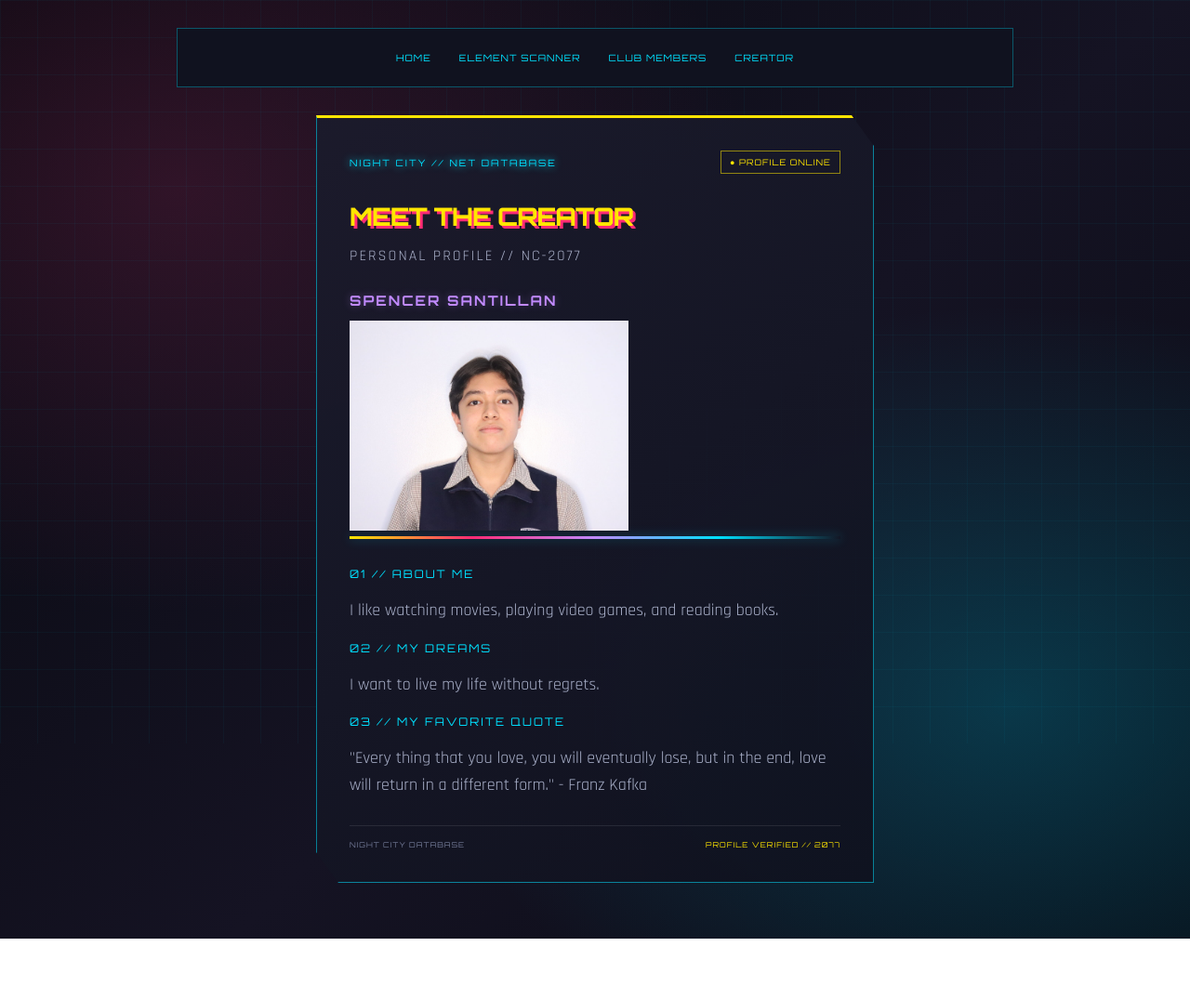
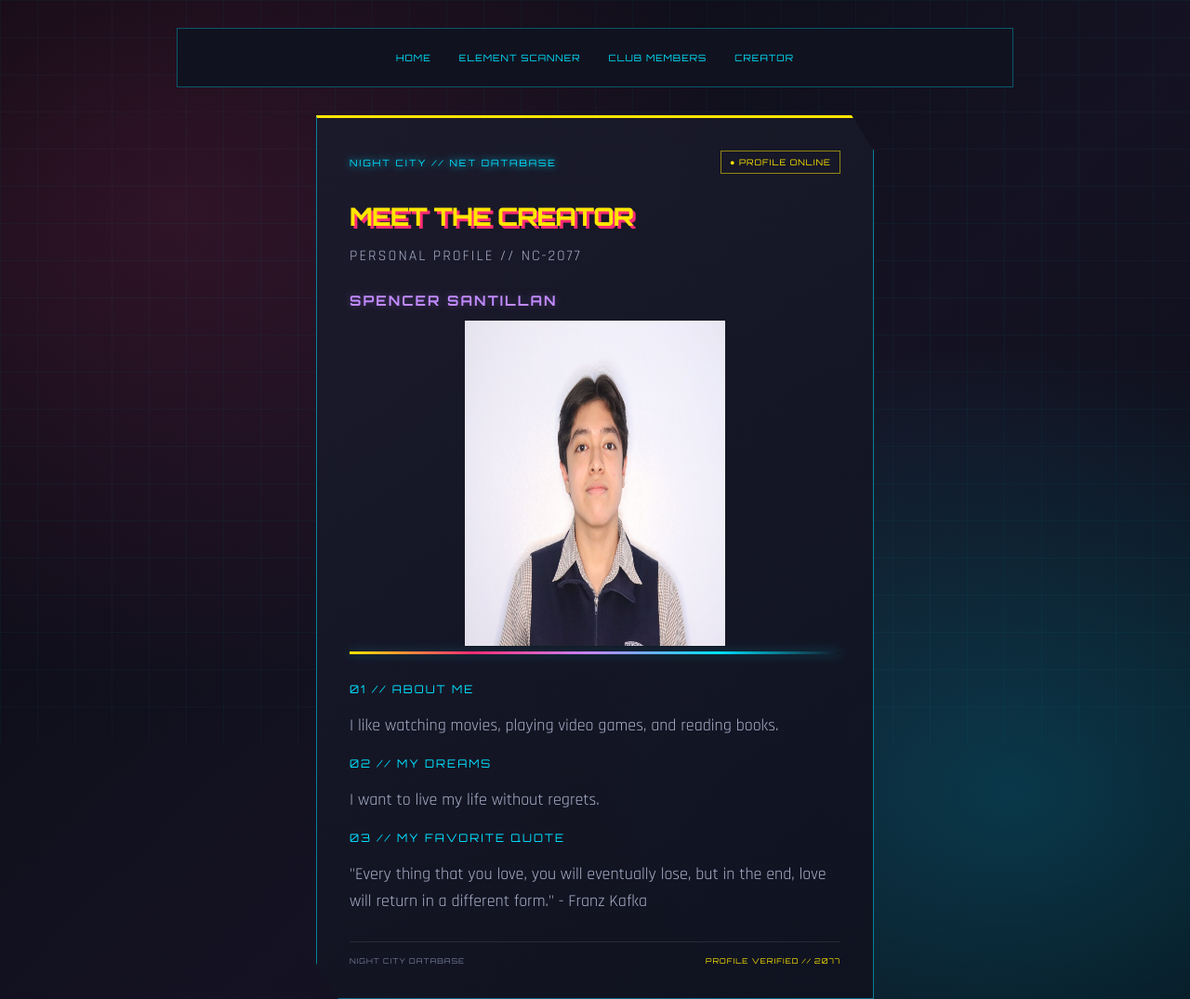
Before and after one commit to sa-santillan/aa, a plain HTML site: page meet_the_creator.html in a window 1280 px wide. Shown: the top 1075 px of the page at 93% size. Before the commit the page ends 1010 px from the top, so only its background shows below. Drawn offline with Linux system fonts and the light colour scheme.

Commit message:
Update meet_the_creator.html

```diff
--- a/meet_the_creator.html
+++ b/meet_the_creator.html
@@ -31,7 +31,9 @@
 
         <h2>SPENCER SANTILLAN</h2>
 
-       <img src="IMG_3154_optimized_500.jpg" width="300">
+        <center>
+        <img src="IMG_3154_optimized_500.jpg" alt="Photo of the creator" width="280" height="350">
+        </center>
 
         <div class="accent-line"></div>
 
```
